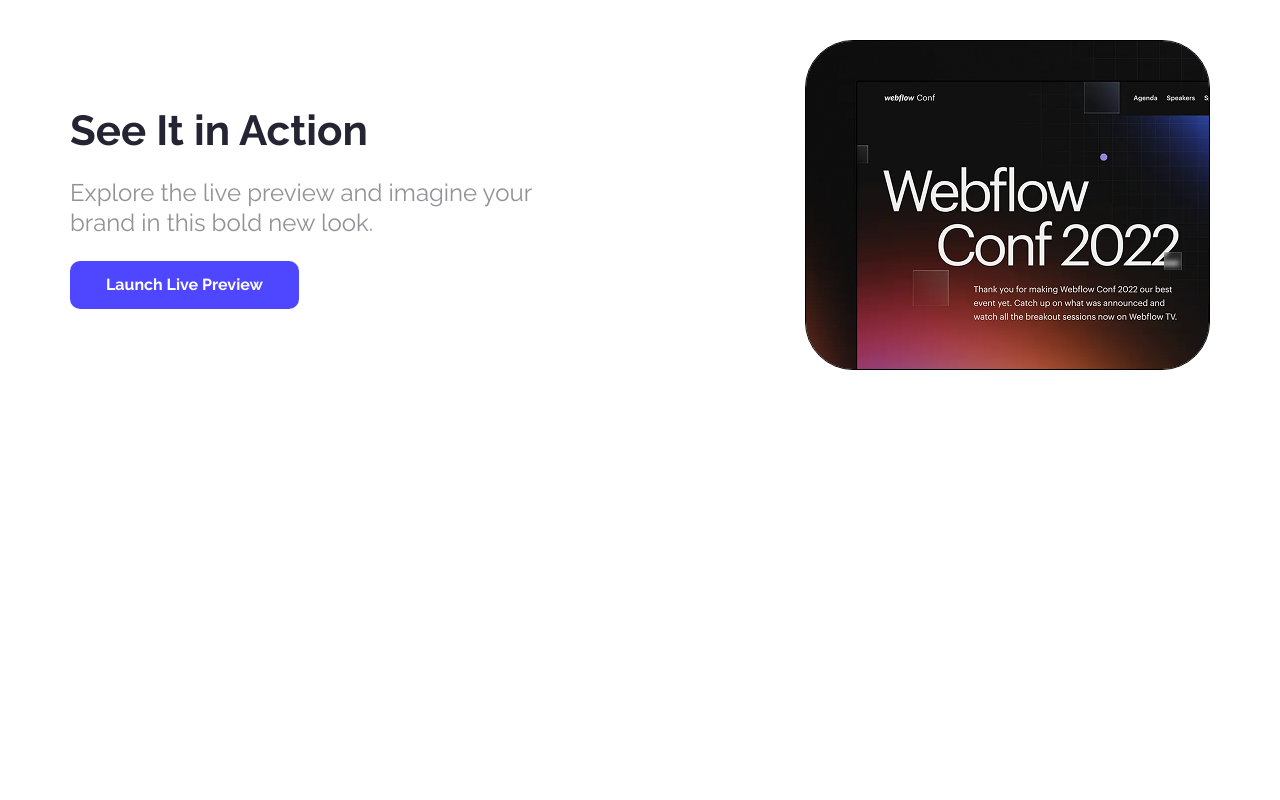
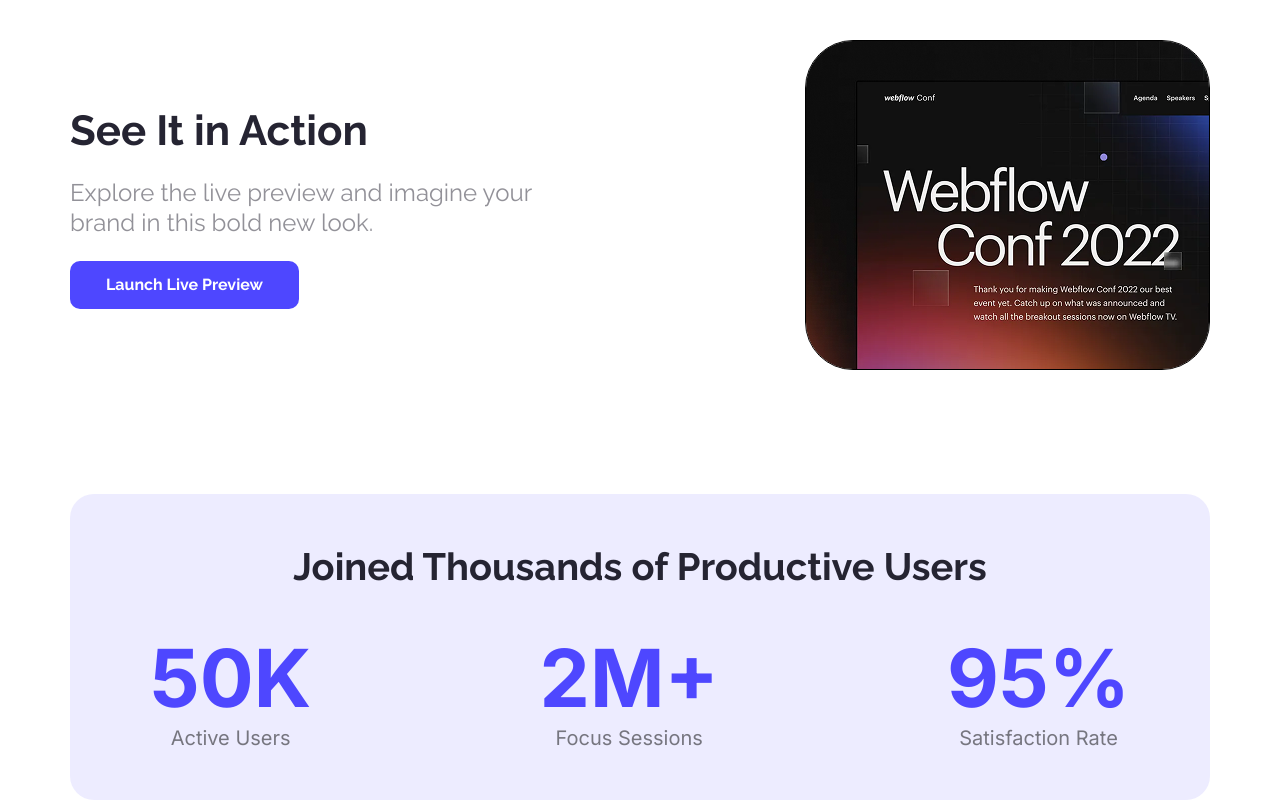
Before and after one commit to kawserbappy1/landing-launchpad, a plain HTML site: page index.html in a window 1280 px wide. Shown: the part 780-1580 px from the top of the page. Before the commit the page ends 1274 px from the top, so only its background shows below. Drawn offline with Linux system fonts and the light colour scheme.

Commit message:
counter area added

```diff
--- a/index.html
+++ b/index.html
@@ -50,7 +50,28 @@
             </div>
           </div>
         </section>
-        <!-- call to action area end  -->
+      </div>
+      <!-- call to action area end  -->
+      <div class="container">
+        <section class="counter-area">
+          <div class="counter-content">
+            <h2>Joined Thousands of Productive Users</h2>
+            <div class="counter-items">
+              <div class="single-counter">
+                <h3>50K</h3>
+                <p>Active Users</p>
+              </div>
+              <div class="single-counter">
+                <h3>2M+</h3>
+                <p>Focus Sessions</p>
+              </div>
+              <div class="single-counter">
+                <h3>95%</h3>
+                <p>Satisfaction Rate</p>
+              </div>
+            </div>
+          </div>
+        </section>
       </div>
     </main>
     <footer></footer>
--- a/style.css
+++ b/style.css
@@ -109,3 +109,41 @@ h6 {
   border-radius: 48px;
 }
 /* call to action end */
+/* counter area start  */
+.counter-area {
+  border-radius: 24px;
+  background: rgba(78, 71, 255, 0.1);
+  padding: 50px 80px;
+}
+.counter-content h2 {
+  color: #252432;
+  text-align: center;
+  font-size: 38px;
+  font-style: normal;
+  font-weight: 700;
+  line-height: normal;
+  margin-bottom: 40px;
+}
+.counter-items {
+  display: flex;
+  align-items: center;
+  justify-content: space-between;
+}
+.single-counter h3 {
+  color: #4e47ff;
+  font-family: Inter;
+  font-size: 80px;
+  font-style: normal;
+  font-weight: 700;
+  line-height: normal;
+}
+.single-counter p {
+  color: rgba(0, 0, 0, 0.5);
+  text-align: center;
+  font-family: Inter;
+  font-size: 20px;
+  font-style: normal;
+  font-weight: 400;
+  line-height: normal;
+}
+/* counter area end  */
```
